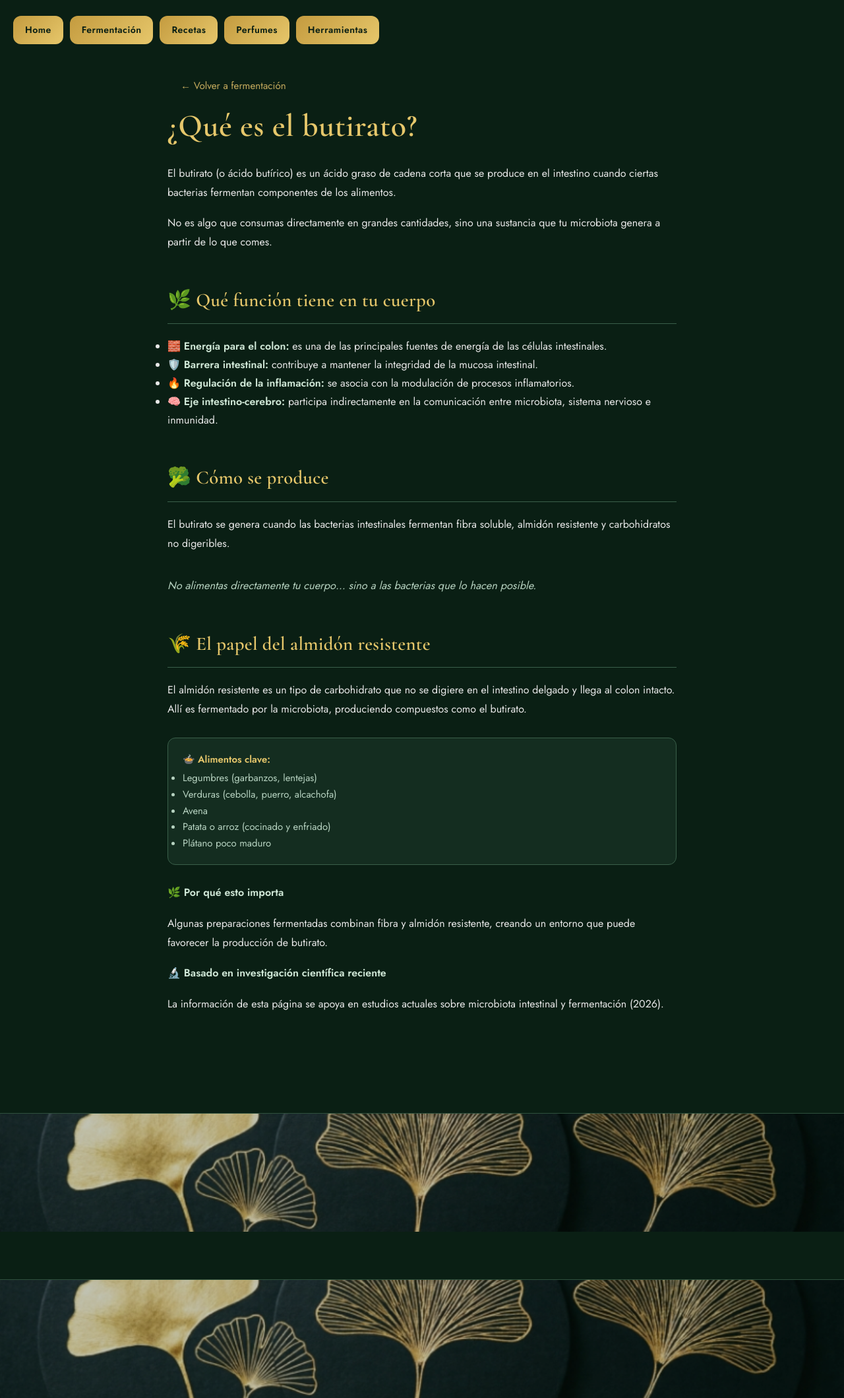
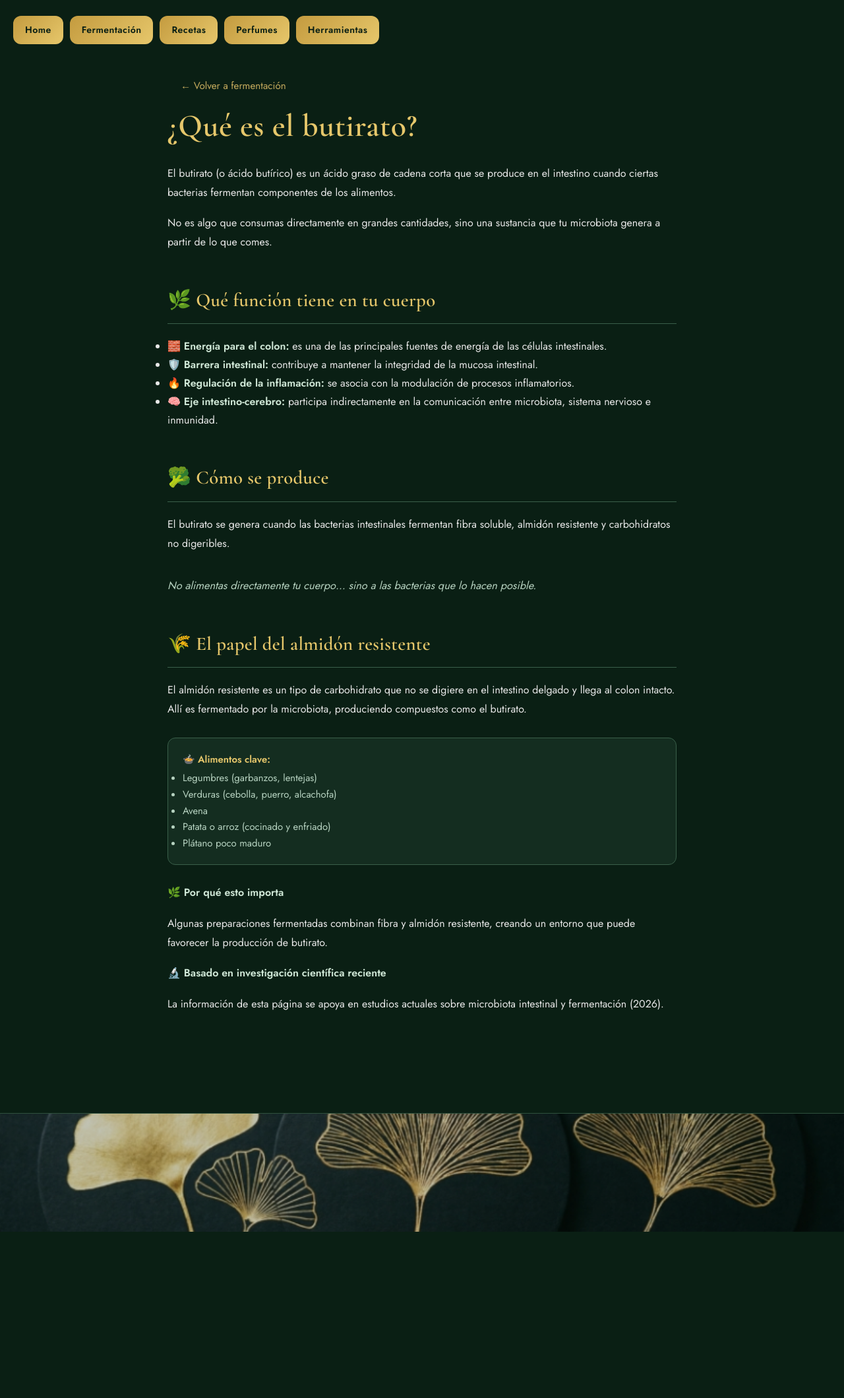
Before and after one commit to askedwhy11/fermentarBK, a Jekyll site: the page built from fermento/butirato.html, in a window 1280 px wide. Shown: the whole page at 66% size. Built offline with Jekyll 4.4.1, drawn with Linux system fonts in a browser that asks for light colours; after the commit the page ends 1867 px from its top, so only the background shows below that.

Commit message:
Update butirato.html

```diff
--- a/fermento/butirato.html
+++ b/fermento/butirato.html
@@ -54,5 +54,3 @@ title: Qué es el butirato
   </div>
 
 </div>
-
-<div class="footer-leaves"></div>
```
